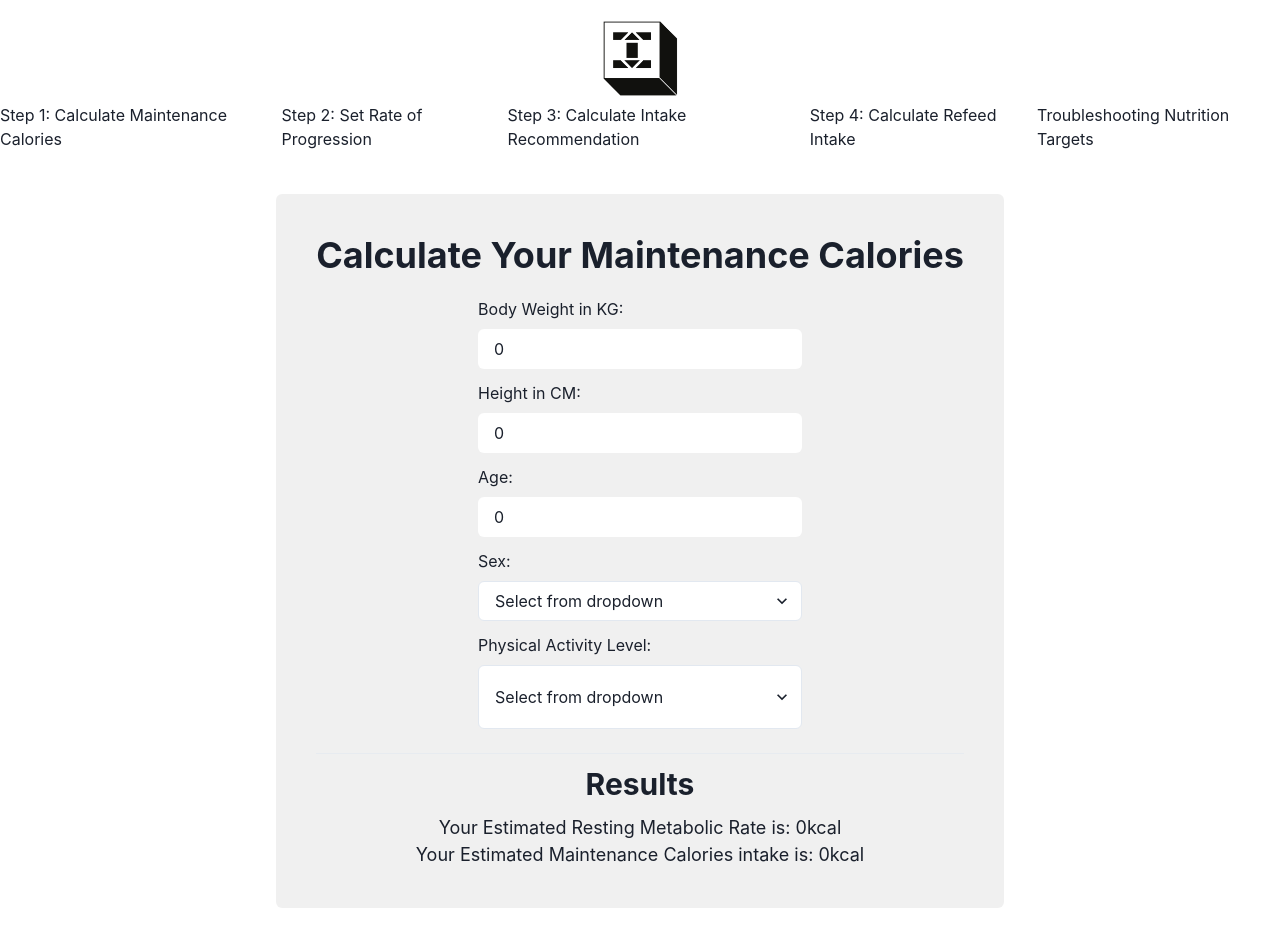
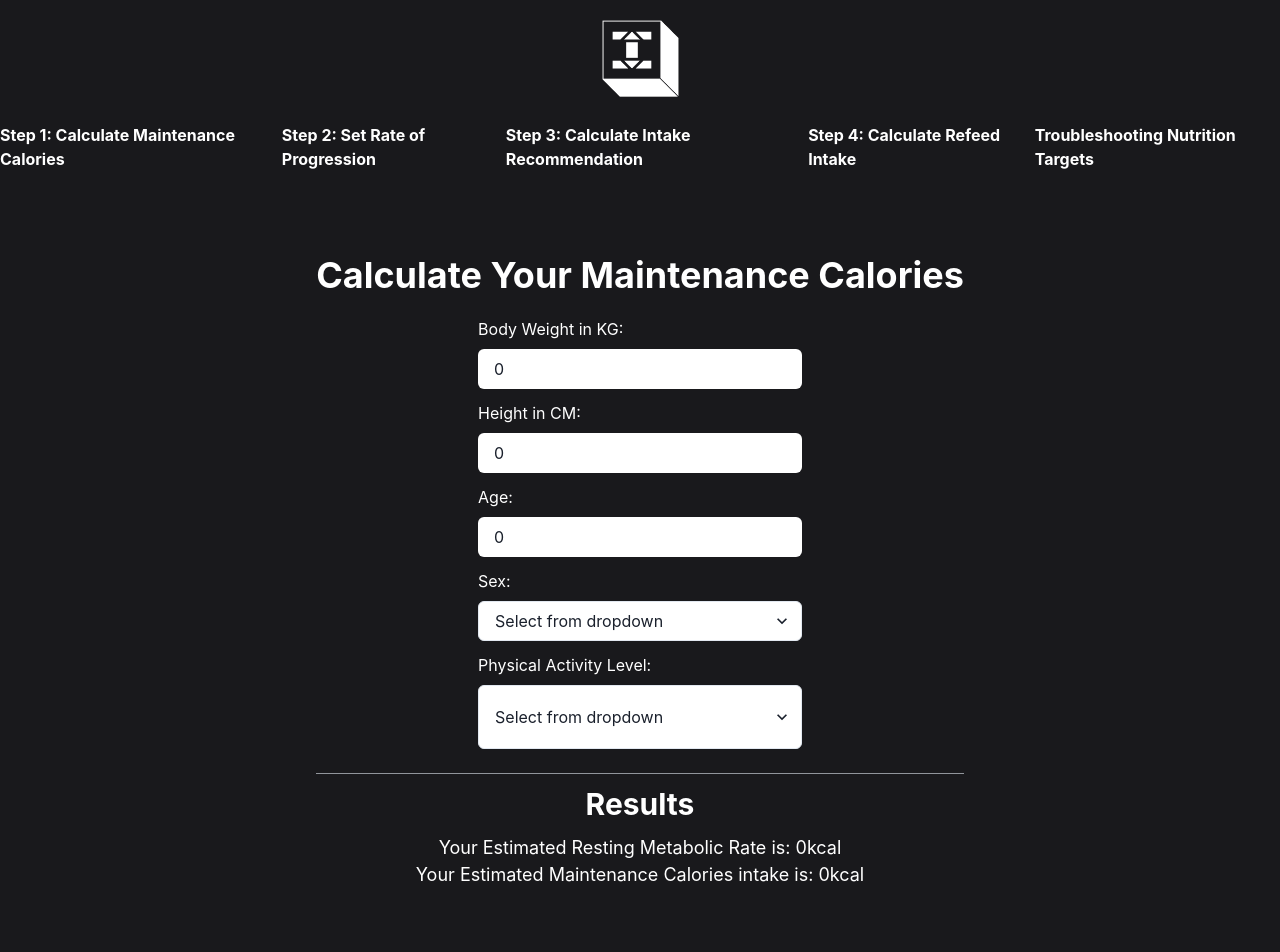
Before and after one commit to Cristian-Rosca/Nutrition-Calculator, a Next.js app: page /maintenance-calories-calculator in a window 1280 px wide. Shown: the top 952 px of the page. Built offline with nearby package versions, Linux system fonts and the light colour scheme.

Commit message:
page styling adjustments

```diff
--- a/components/Navbar.tsx
+++ b/components/Navbar.tsx
@@ -7,14 +7,14 @@ const Navbar = () => {
     return (
         <nav>
             <Flex flexDirection={"column"} justifyContent={"space-between"} >
-                <Flex mt={5} justifyContent={"center"}>
+                <Flex mt={5} mb={5}justifyContent={"center"}>
                 <Link href="/">
                     <a>
                         <Image src="/imperium.png" width={77} height={77}/>
                     </a>
                 </Link>
                 </Flex>
-                <Flex flexDirection={"row"} justifyContent={"space-around"}>
+                <Flex color={"white"} as='b'flexDirection={"row"} justifyContent={"space-around"}>
                     <Link href="/maintenance-calories-calculator"><a>Step 1: Calculate Maintenance Calories</a></Link>
                     <Link href="/daily-calorie-calculator"><a>Step 2: Set Rate of Progression</a></Link>
                     <Link href="/"><a>Step 3: Calculate Intake Recommendation</a></Link>
--- a/pages/_app.tsx
+++ b/pages/_app.tsx
@@ -1,11 +1,22 @@
 import '../styles/globals.css'
 import type { AppProps } from 'next/app'
 import Layout from '../components/Layout'
-import { ChakraProvider } from '@chakra-ui/react'
+import { ChakraProvider, extendTheme } from '@chakra-ui/react'
+
+const theme = extendTheme({
+  styles: {
+    global: () => ({
+      body: {
+        bg: "#19191c"
+      }
+    })
+  }
+});
+
 
 function MyApp({ Component, pageProps }: AppProps) {
   return (
-    <ChakraProvider>
+    <ChakraProvider theme={theme}>
       <Layout>
         <Component {...pageProps} />
        </Layout>
--- a/pages/maintenance-calories-calculator.tsx
+++ b/pages/maintenance-calories-calculator.tsx
@@ -22,6 +22,7 @@ const MaintenanceCaloriesCalculator = () => {
     const [userRMR, setUserRMR] = React.useState<number>(0)
     const [userMaintenanceCalories, setUserMaintenanceCalories] = React.useState<number>(0)
 
+
     useEffect(() => {
             setUserRMR(calculateRMR(userSex, userBodyWeight, userHeightInCM, userAge))
     }, [userBodyWeight, userHeightInCM, userAge, userSex, userPhysicalActivityLevel]);
@@ -37,21 +38,21 @@ const MaintenanceCaloriesCalculator = () => {
             <meta />
         </Head>
         <Flex height={"50rem"} alignItems={"center"} justifyContent={"center"}>
-        <Flex direction={"column"} p={10} rounded={6} position={"relative"} background={"blackAlpha.100"} alignItems={"center"}>
-            <Heading mb={"5"}>Calculate Your Maintenance Calories</Heading>
+        <Flex direction={"column"} p={10} rounded={6} position={"relative"} alignItems={"center"}>
+            <Heading color={"white"}mb={"5"}>Calculate Your Maintenance Calories</Heading>
             <Flex direction={"column"} width="50%">
-            <Text alignSelf={"start"} mb='8px'>Body Weight in KG:</Text>
+            <Text color={"white"} alignSelf={"start"} mb='8px'>Body Weight in KG:</Text>
             <Input  mb={3} variant={"outlined"} value={userBodyWeight} onChange={handleUserBodyWeightChange} ></Input>
-            <Text mb='8px'>Height in CM:</Text>
+            <Text color={"white"} mb='8px'>Height in CM:</Text>
             <Input mb={3}  variant={"outlined"} value={userHeightInCM} onChange={handleUserHeightChange}></Input>
-            <Text mb='8px'>Age:</Text>
+            <Text color={"white"} mb='8px'>Age:</Text>
             <Input mb={3} variant={"outlined"} value={userAge} onChange={handleUserAgeChange}></Input>
-            <Text mb='8px'>Sex:</Text>
+            <Text color={"white"} mb='8px'>Sex:</Text>
             <Select bg='white' placeholder="Select from dropdown"  mb={3} onChange={handleUserSexChange}>
                 <option value='Male'>Male</option>
                 <option value='Female'>Female</option>
             </Select>
-            <Text mb='8px'>Physical Activity Level:</Text>
+            <Text color={"white"} mb='8px'>Physical Activity Level:</Text>
             <Select minHeight={"4rem"} bg='white' placeholder="Select from dropdown" mb={3} onChange={handleUserPhysicalActivityLevelChange} whiteSpace="normal">
                 <option value='1'>I am sedentary and resistance train 3-6 days per week</option>
                 <option value='2'>I am lightly active and resistance train 3-6 days per week</option>
@@ -60,9 +61,9 @@ const MaintenanceCaloriesCalculator = () => {
             </Select>
             </Flex>
             <Divider mb={"3"} mt={"3"} orientation='horizontal' />
-            <Heading mb={"3"} size='lg'> Results</Heading>
-            <Text fontSize='lg'> Your Estimated Resting Metabolic Rate is: {userRMR}kcal</Text>
-            <Text fontSize='lg'> Your Estimated Maintenance Calories intake is: {userMaintenanceCalories}kcal</Text>
+            <Heading color={"white"} mb={"3"} size='lg'> Results</Heading>
+            <Text color={"white"} fontSize='lg'> Your Estimated Resting Metabolic Rate is: {userRMR}kcal</Text>
+            <Text color={"white"} fontSize='lg'> Your Estimated Maintenance Calories intake is: {userMaintenanceCalories}kcal</Text>
 
 
         </Flex>
--- a/styles/globals.css
+++ b/styles/globals.css
@@ -32,7 +32,3 @@ a {
   color: #4979ff;
   text-decoration: underline;
 }
-
-.imperium-logo{
-  margin: 5;
-}
```
Also changed, not shown: pages/daily-calorie-calculator.tsx (+29 -25 lines), public/imperium.png.
